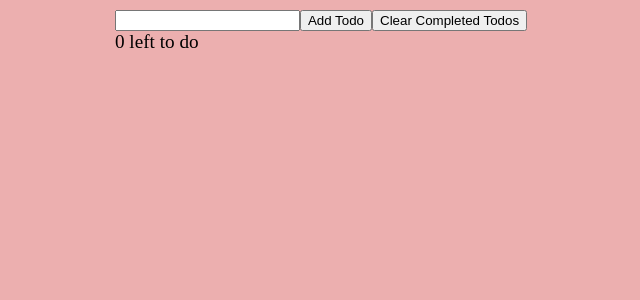
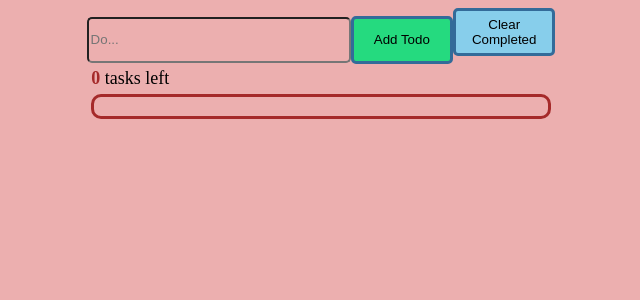
Before and after one commit to DenysPyshniuk/ToDoList, a React (Create React App) app: page / in a window 1280 px wide. Shown: the top 300 px of the page, without its empty margins (319-959 px from the left). Built offline with nearby package versions, Linux system fonts and the light colour scheme.

Commit message:
Add style to the todo list and buttons

```diff
--- a/src/App.js
+++ b/src/App.js
@@ -1,6 +1,7 @@
 import React, { useState, useRef, useEffect } from "react";
 import TodoList from "./TodoList";
 import { v4 as uuidv4 } from "uuid";
+import "./App.css";
 
 const LOCAL_STORAGE_KEY = "todoApp.todos";
 
@@ -41,11 +42,19 @@ function App() {
 
   return (
     <>
-      <TodoList todos={todos} toggleTodo={toggleTodo} />
-      <input ref={todoNameRef} type="text" />
-      <button onClick={handleAddTodo}>Add Todo</button>
-      <button onClick={handleClearTodos}>Clear Completed Todos</button>
-      <div>{todos.filter((todo) => !todo.complet).length} left to do</div>
+      <input class="input" ref={todoNameRef} type="text" placeholder="Do..." />
+      <button id="addTodo" class="buttons" onClick={handleAddTodo}>
+        Add Todo
+      </button>
+      <button id="clearButton" class="buttons" onClick={handleClearTodos}>
+        Clear Completed
+      </button>
+      <div class="text">
+        <b>{todos.filter((todo) => !todo.complet).length}</b> tasks left
+      </div>
+      <div class="todos">
+        <TodoList todos={todos} toggleTodo={toggleTodo} />
+      </div>
     </>
   );
 }
```
